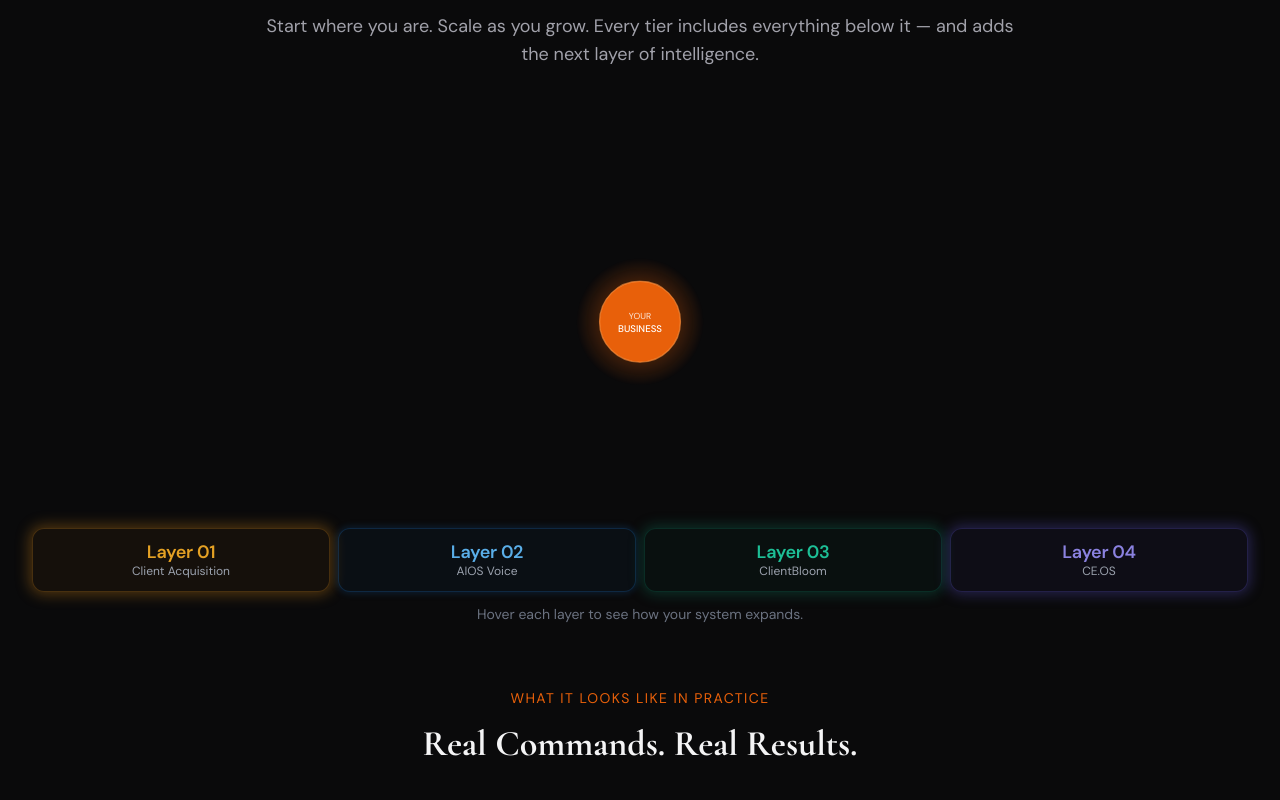
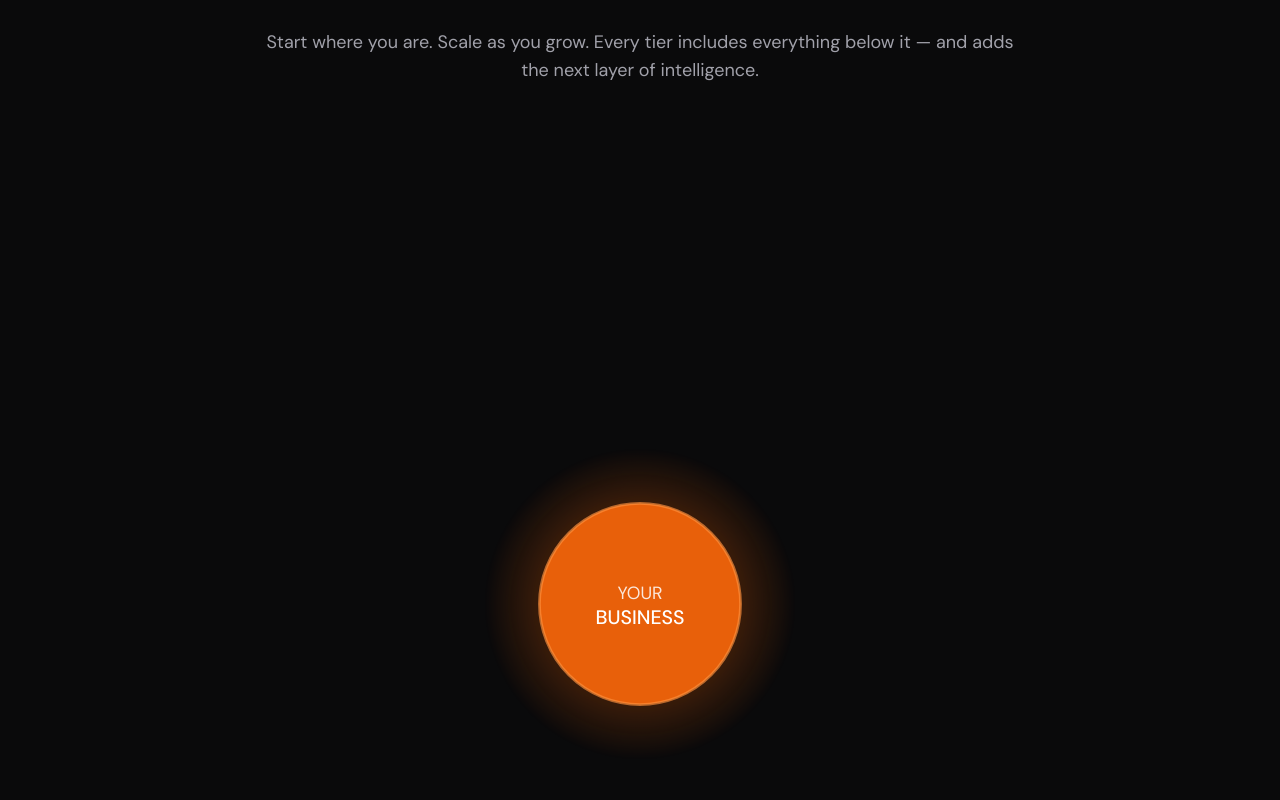
Before and after one commit to BrightLinkConsulting/voice-ops-landing, a Next.js app: page / in a window 1280 px wide. Shown: the part 3820-4620 px from the top of the page. Built offline with nearby package versions, Linux system fonts and the light colour scheme.

Commit message:
feat: larger OrbitalRings, section reorder, PowerQuote, screenshots, onboarding bar

```diff
--- a/app/components/OrbitalRings.tsx
+++ b/app/components/OrbitalRings.tsx
@@ -18,10 +18,10 @@ const LAYERS = [
     ringId: 'r1',
     fillId: 'f1',
     lblId: 'lbl1',
-    lblText: '01 · Client Acquisition · $97/mo',
+    lblText: '01 · Client Acquisition',
     lblFill: '#E4A124',
-    lblY: 128,
-    r: 78,
+    lblY: 167,
+    r: 98,
     strokeDash: '5 4',
     animDelay: '0s',
   },
@@ -40,10 +40,10 @@ const LAYERS = [
     ringId: 'r2',
     fillId: 'f2',
     lblId: 'lbl2',
-    lblText: '02 · AIOS · Voice Command · $147/mo',
+    lblText: '02 · AIOS · Voice Command',
     lblFill: '#5AAEE8',
-    lblY: 93,
-    r: 113,
+    lblY: 124,
+    r: 141,
     strokeDash: '5 4',
     animDelay: '0.5s',
   },
@@ -62,10 +62,10 @@ const LAYERS = [
     ringId: 'r3',
     fillId: 'f3',
     lblId: 'lbl3',
-    lblText: '03 · ClientBloom · $497/mo',
+    lblText: '03 · ClientBloom',
     lblFill: '#1DBF96',
-    lblY: 50,
-    r: 155,
+    lblY: 71,
+    r: 194,
     strokeDash: '6 5',
     animDelay: '1s',
   },
@@ -84,10 +84,10 @@ const LAYERS = [
     ringId: 'r4',
     fillId: 'f4',
     lblId: 'lbl4',
-    lblText: '04 · CE.OS · $997/mo',
+    lblText: '04 · CE.OS',
     lblFill: '#8B82E0',
-    lblY: 5,
-    r: 200,
+    lblY: 15,
+    r: 250,
     strokeDash: '6 5',
     animDelay: '1.5s',
   },
@@ -127,9 +127,8 @@ export default function OrbitalRings() {
       <svg
         ref={svgRef}
         width="100%"
-        viewBox="0 0 680 440"
-        className="block overflow-visible"
-        style={{ maxWidth: '600px', margin: '0 auto' }}
+        viewBox="0 0 680 520"
+        className="block w-full overflow-visible mb-8"
       >
         <defs>
           <radialGradient id="halo-grad" cx="50%" cy="50%" r="50%">
@@ -156,65 +155,65 @@ export default function OrbitalRings() {
         </defs>
 
         {/* Fill layers — shown cumulatively on hover */}
-        <circle id="f4" cx="340" cy="215" r="200" fill="url(#rg4)" opacity="0"
+        <circle id="f4" cx="340" cy="255" r="250" fill="url(#rg4)" opacity="0"
           style={{ transition: 'opacity 0.4s ease' }}/>
-        <circle id="f3" cx="340" cy="215" r="155" fill="url(#rg3)" opacity="0"
+        <circle id="f3" cx="340" cy="255" r="194" fill="url(#rg3)" opacity="0"
           style={{ transition: 'opacity 0.4s ease' }}/>
-        <circle id="f2" cx="340" cy="215" r="113" fill="url(#rg2)" opacity="0"
+        <circle id="f2" cx="340" cy="255" r="141" fill="url(#rg2)" opacity="0"
           style={{ transition: 'opacity 0.4s ease' }}/>
-        <circle id="f1" cx="340" cy="215" r="78"  fill="url(#rg1)" opacity="0"
+        <circle id="f1" cx="340" cy="255" r="98"  fill="url(#rg1)" opacity="0"
           style={{ transition: 'opacity 0.4s ease' }}/>
 
         {/* Rings */}
-        <circle id="r4" cx="340" cy="215" r="200" fill="none" stroke="#534AB7"
+        <circle id="r4" cx="340" cy="255" r="250" fill="none" stroke="#534AB7"
           strokeWidth="1.5" strokeDasharray="6 5" strokeOpacity="0"
           style={{ transition: 'stroke-opacity 0.4s ease' }}/>
-        <circle id="r3" cx="340" cy="215" r="155" fill="none" stroke="#0F6E56"
+        <circle id="r3" cx="340" cy="255" r="194" fill="none" stroke="#0F6E56"
           strokeWidth="1.5" strokeDasharray="6 5" strokeOpacity="0"
           style={{ transition: 'stroke-opacity 0.4s ease' }}/>
-        <circle id="r2" cx="340" cy="215" r="113" fill="none" stroke="#185FA5"
+        <circle id="r2" cx="340" cy="255" r="141" fill="none" stroke="#185FA5"
           strokeWidth="1.5" strokeDasharray="5 4" strokeOpacity="0"
           style={{ transition: 'stroke-opacity 0.4s ease' }}/>
-        <circle id="r1" cx="340" cy="215" r="78"  fill="none" stroke="#BA7517"
+        <circle id="r1" cx="340" cy="255" r="98"  fill="none" stroke="#BA7517"
           strokeWidth="1.5" strokeDasharray="5 4" strokeOpacity="0"
           style={{ transition: 'stroke-opacity 0.4s ease' }}/>
 
         {/* Ring labels */}
-        <text id="lbl4" x="340" y="5" textAnchor="middle" dominantBaseline="central"
+        <text id="lbl4" x="340" y="15" textAnchor="middle" dominantBaseline="central"
           fontSize="10" fontWeight="500" fontFamily="var(--font-body)" fill="#8B82E0" opacity="0"
           style={{ transition: 'opacity 0.35s ease', pointerEvents: 'none' }}>
-          04 · CE.OS · $997/mo
+          04 · CE.OS
         </text>
-        <text id="lbl3" x="340" y="50" textAnchor="middle" dominantBaseline="central"
+        <text id="lbl3" x="340" y="71" textAnchor="middle" dominantBaseline="central"
           fontSize="10" fontWeight="500" fontFamily="var(--font-body)" fill="#1DBF96" opacity="0"
           style={{ transition: 'opacity 0.35s ease', pointerEvents: 'none' }}>
-          03 · ClientBloom · $497/mo
+          03 · ClientBloom
         </text>
-        <text id="lbl2" x="340" y="93" textAnchor="middle" dominantBaseline="central"
+        <text id="lbl2" x="340" y="124" textAnchor="middle" dominantBaseline="central"
           fontSize="10" fontWeight="500" fontFamily="var(--font-body)" fill="#5AAEE8" opacity="0"
           style={{ transition: 'opacity 0.35s ease', pointerEvents: 'none' }}>
-          02 · AIOS · Voice Command · $147/mo
+          02 · AIOS · Voice Command
         </text>
-        <text id="lbl1" x="340" y="128" textAnchor="middle" dominantBaseline="central"
+        <text id="lbl1" x="340" y="167" textAnchor="middle" dominantBaseline="central"
           fontSize="10" fontWeight="500" fontFamily="var(--font-body)" fill="#E4A124" opacity="0"
           style={{ transition: 'opacity 0.35s ease', pointerEvents: 'none' }}>
-          01 · Client Acquisition · $97/mo
+          01 · Client Acquisition
         </text>
 
         {/* Halo */}
-        <g style={{ transformOrigin: '340px 215px', animation: 'halo-breathe 3s ease-in-out infinite' }}>
-          <circle cx="340" cy="215" r="68" fill="url(#halo-grad)"/>
+        <g style={{ transformOrigin: '340px 255px', animation: 'halo-breathe 3s ease-in-out infinite' }}>
+          <circle cx="340" cy="255" r="82" fill="url(#halo-grad)"/>
         </g>
 
         {/* Core */}
-        <g style={{ transformOrigin: '340px 215px', animation: 'core-breathe 3s ease-in-out infinite' }}>
-          <circle cx="340" cy="215" r="44" fill="#E8600A"/>
-          <circle cx="340" cy="215" r="44" fill="none" stroke="#FF9240" strokeWidth="1.5" strokeOpacity="0.65"/>
-          <text x="340" y="209" textAnchor="middle" dominantBaseline="central"
+        <g style={{ transformOrigin: '340px 255px', animation: 'core-breathe 3s ease-in-out infinite' }}>
+          <circle cx="340" cy="255" r="54" fill="#E8600A"/>
+          <circle cx="340" cy="255" r="54" fill="none" stroke="#FF9240" strokeWidth="1.5" strokeOpacity="0.65"/>
+          <text x="340" y="249" textAnchor="middle" dominantBaseline="central"
             fontSize="9.5" fontWeight="400" fontFamily="var(--font-body)" fill="white" opacity="0.85">
             YOUR
           </text>
-          <text x="340" y="222" textAnchor="middle" dominantBaseline="central"
+          <text x="340" y="262" textAnchor="middle" dominantBaseline="central"
             fontSize="10.5" fontWeight="500" fontFamily="var(--font-body)" fill="white">
             BUSINESS
           </text>
@@ -222,7 +221,7 @@ export default function OrbitalRings() {
       </svg>
 
       {/* Buttons */}
-      <div className="flex gap-2 mt-2 mb-3 w-full">
+      <div className="flex gap-2 mt-4 mb-3 w-full">
         {LAYERS.map((layer) => (
           <button
             key={layer.id}
--- a/components/FourLayerSystem.tsx
+++ b/components/FourLayerSystem.tsx
@@ -115,7 +115,7 @@ const FourLayerSystem = () => {
   return (
     <section
       id="system"
-      className="max-w-7xl mx-auto px-4 sm:px-6 lg:px-8 py-24 md:py-36"
+      className="max-w-7xl mx-auto px-4 sm:px-6 lg:px-8 py-28 md:py-40"
     >
       <div className="flex flex-col items-center text-center mb-16">
         <p className="text-sm tracking-widest text-brand-orange uppercase mb-4">
```
